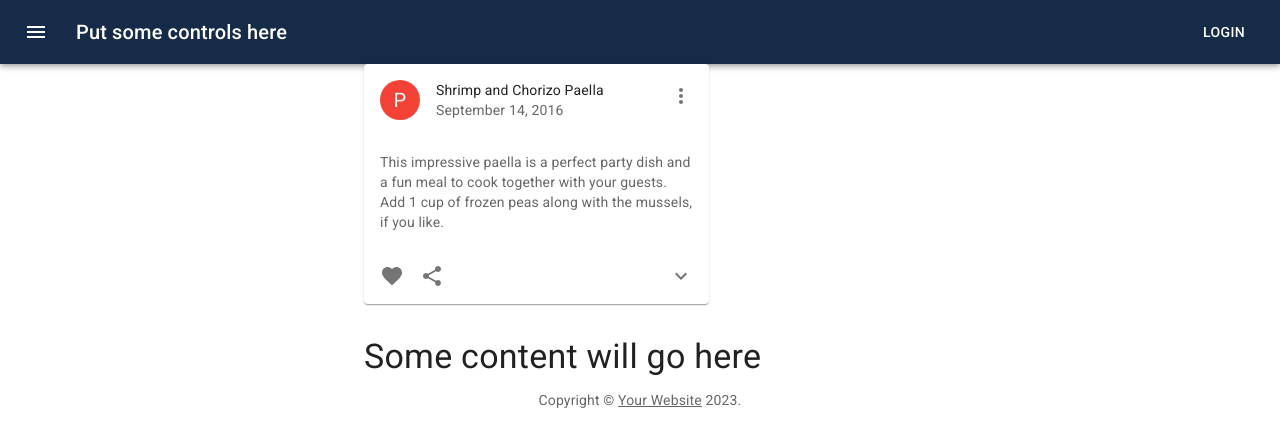
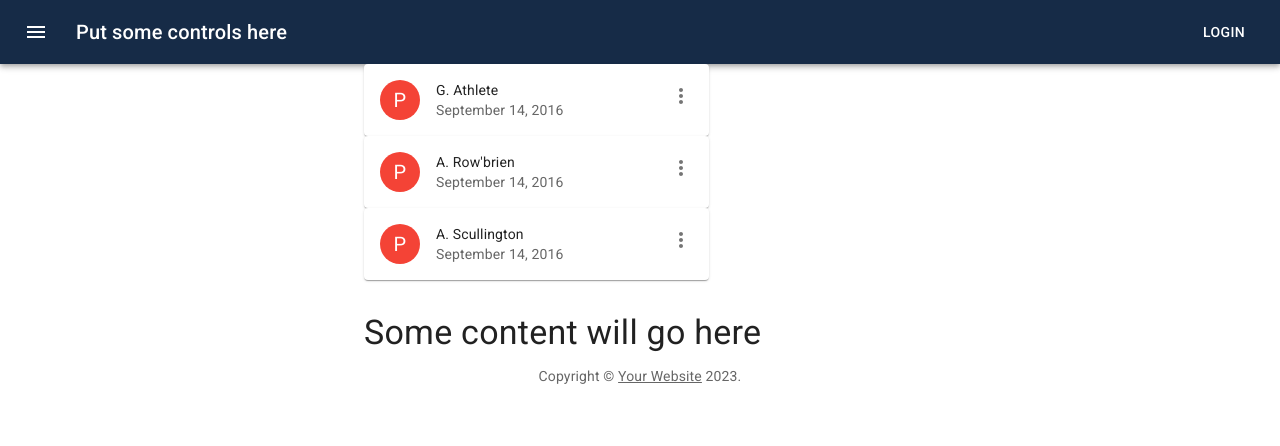
Before and after one commit to fleetofthemalden/crewbuilder, a React (Create React App) app: page / in a window 1280 px wide. Shown: the top 446 px of the page. Built offline with nearby package versions, Linux system fonts and the light colour scheme.

Commit message:
Added Project ToDo list and WIP athlete display

```diff
--- a/src/App.tsx
+++ b/src/App.tsx
@@ -4,8 +4,11 @@ import Typography from '@mui/material/Typography';
 import Box from '@mui/material/Box';
 import Link from '@mui/material/Link';
 
-import Athlete from 'components/Athlete/Athlete';
+import AthleteCard from 'components/Athlete/Athlete';
 import AthleteFilterBar from 'components/AthleteFilterBar/AthleteFilterBar';
+import { Athlete } from 'types/athlete';
+import athletesList from 'mockData/athletes.json';
+const rowers = athletesList.rowers.slice(0, 3);
 
 function Copyright() {
   return (
@@ -20,11 +23,12 @@ function Copyright() {
 }
 
 export default function App() {
+  console.log({ rowers}); // DM debug
   return (
     <>
       <AthleteFilterBar />
       <Container maxWidth={'sm'}>
-        <Athlete />
+        {rowers.map((ath) => <AthleteCard {...ath as Athlete} key={`athCard_${ath.athleteId}`} />)}
         <Box sx={{ my: 4 }}>
           <Typography variant="h4" component="h1" gutterBottom>
             Some content will go here
--- a/src/components/Athlete/Athlete.tsx
+++ b/src/components/Athlete/Athlete.tsx
@@ -14,6 +14,34 @@ import ShareIcon from '@mui/icons-material/Share';
 import ExpandMoreIcon from '@mui/icons-material/ExpandMore';
 import MoreVertIcon from '@mui/icons-material/MoreVert';
 
+import { Athlete } from 'types/athlete';
+
+const AthleteCard: React.FC<Athlete> = ({
+  firstName,
+  lastName,
+  displayName,
+}) => {
+  const athleteName = displayName || `${firstName.slice(0,1)}. ${lastName}`;
+  return (
+    <Card sx={{ maxWidth: 345 }}>
+      <CardHeader
+        avatar={
+          <Avatar sx={{ bgcolor: red[500] }} aria-label="recipe">
+            P
+          </Avatar>
+        }
+        action={
+          <IconButton aria-label="settings">
+            <MoreVertIcon />
+          </IconButton>
+        }
+        title={athleteName}
+        subheader="September 14, 2016"
+      />
+    </Card>
+  );
+}
+
 interface ExpandMoreProps extends IconButtonProps {
   expand: boolean;
 }
@@ -29,7 +57,7 @@ const ExpandMore = styled((props: ExpandMoreProps) => {
   }),
 }));
 
-export default function Recipe() {
+export function Recipe() {
   const [expanded, setExpanded] = React.useState(false);
 
   const handleExpandClick = () => {
@@ -107,3 +135,5 @@ export default function Recipe() {
     </Card>
   );
 }
+
+export default AthleteCard;
--- a/src/mockData/athletes.json
+++ b/src/mockData/athletes.json
@@ -92,7 +92,7 @@
       "benchmarks": []
     },
     {
-      "athleteId": "ath9",
+      "athleteId": "ath91",
       "firstName": "Mike",
       "lastName": "Shorts",
       "dob": "01/01/1985",
--- a/src/types/athlete.ts
+++ b/src/types/athlete.ts
@@ -16,4 +16,5 @@ export type Benchmark = {
   time: number;
   distance: number;
   benchmarkId: string;
+  weight: number;
 }
```
Also changed, not shown: 1 other file (tests, documents, lock files or other folders).
